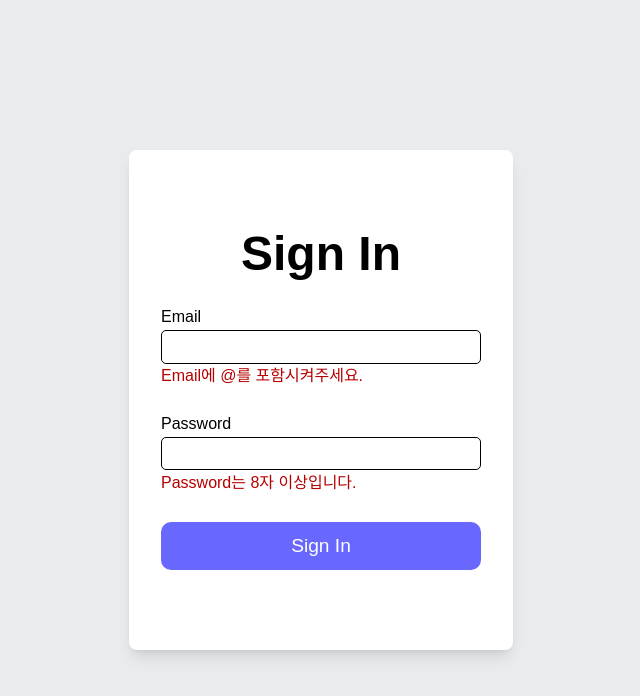
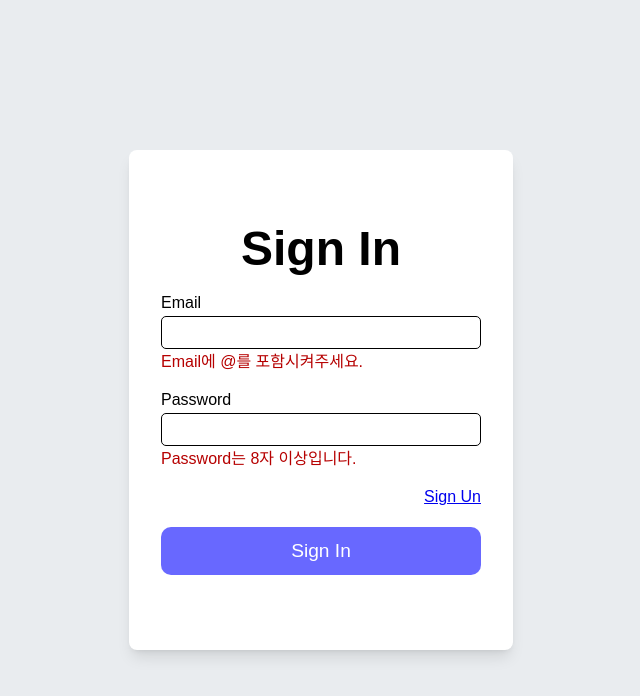
Before and after one commit to codingjwp/todolist-project, a React (Vite) app: page /signin in a window 1280 px wide. Shown: the top 696 px of the page, without its empty margins (319-959 px from the left). Built offline with nearby package versions, Linux system fonts and the light colour scheme; no server answers.

Commit message:
feat: 로그인 페이지시 회원가입 페이지로 이동 및 회원가입 페이지시 로그인 페이지로 이동하는 편의성 추가 feat: todo page 넘기는 버튼 생성

```diff
--- a/src/pages/SignInOfUp.tsx
+++ b/src/pages/SignInOfUp.tsx
@@ -1,5 +1,5 @@
 import { FormEvent } from 'react';
-import { useNavigate } from 'react-router-dom';
+import { useNavigate, Link } from 'react-router-dom';
 import styled, { css } from 'styled-components';
 import { Button } from '../components/Button';
 import { InputField } from '../components/InputField';
@@ -13,6 +13,7 @@ interface SignInOfUpProps {
 
 const SignInOfUp = ({titles}: SignInOfUpProps) => {
   const navigete = useNavigate();
+  const path = titles.replace(/ /g, "").toLowerCase();
   const [isEmail, isPassword, isDisable, changeEmailData, changePasswordData] = useValidation();
   const { setModalData } = useModalState();
 
@@ -21,7 +22,7 @@ const SignInOfUp = ({titles}: SignInOfUpProps) => {
     const form = e.target as HTMLFormElement;
     const formData = new FormData(form);
     const token = await postSignInOfUp({
-      url: titles.replace(/ /g, "") .toLowerCase(),
+      url: path,
       email: formData.get('email') as string,
       password: formData.get('password') as string,
     });
@@ -52,6 +53,7 @@ const SignInOfUp = ({titles}: SignInOfUpProps) => {
         <InputField aria-label='signinofup-pw' name='password' type='password' onChange={changePasswordData} />
         <SignInOfUpWarring $visible={isPassword}>Password는 8자 이상입니다.</SignInOfUpWarring>
       </SignInOfUpSpan>
+      <SignInOfUpSpan $type="link"><Link to={path === 'signin' ? '/signup' : '/signin'}>{path === 'signin' ? 'Sign Un' : 'Sign In'}</Link></SignInOfUpSpan>
       <Button aria-label='signinofup-btn' disabled={isDisable} type='submit' $size='large' $btnType='primary'>{titles}</Button>
     </SignInOfUpForm>
   );
@@ -65,9 +67,10 @@ const SignInOfUpForm = styled.form`
   justify-content: space-around;
   align-items: center;
 `
-const SignInOfUpSpan = styled.span`
+const SignInOfUpSpan = styled.span<{$type?: string}>`
   width: 100%;
   user-select: none;
+  text-align: ${({$type}) => $type === 'link' && 'right'};
 `;
 const SignInOfUpWarring = styled.p<{$visible?: boolean, $position?: string}>`
   font-weight: 540;
--- a/src/pages/Todos.tsx
+++ b/src/pages/Todos.tsx
@@ -1,13 +1,18 @@
 import TodoCreate from "../components/TodoCreate";
 import TodoList from "../components/TodoList";
+import { IconButton } from "../components/Button";
 import { useTodoEvent } from "../hooks/useTodoEvent";
 
 const Todos = () => {
-  const {todoData, setTodoData } = useTodoEvent()
+  const {todoData, length, setTodoData, setPages } = useTodoEvent();
   return (
     <>
       <TodoList todoData={todoData} setTodoData={setTodoData} />
       <TodoCreate setTodoData={setTodoData} />
+      <IconButton type="button" $size='mini' $btnType='sub' $isIconOfText='no'
+        $open='left' iconName='btn-uparrow' iconFill='#000000' onClick={() => setPages((prev) => {return prev === 0 ? prev : prev -1 })}/>
+      <IconButton type="button" $size='mini' $btnType='sub' $isIconOfText='no'
+        $open='right' iconName='btn-uparrow' iconFill='#000000' onClick={() => setPages((prev) => {return (length / 9) - 1 <= prev ? prev : prev + 1 })} />
     </>
   )
 }
```
